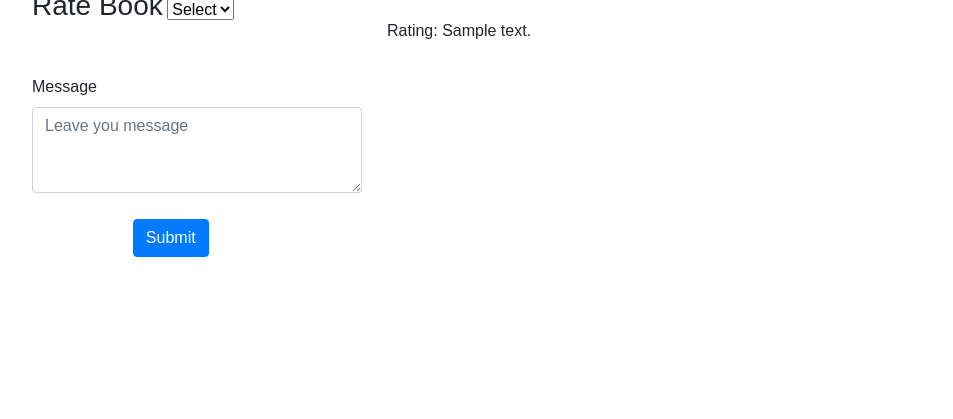
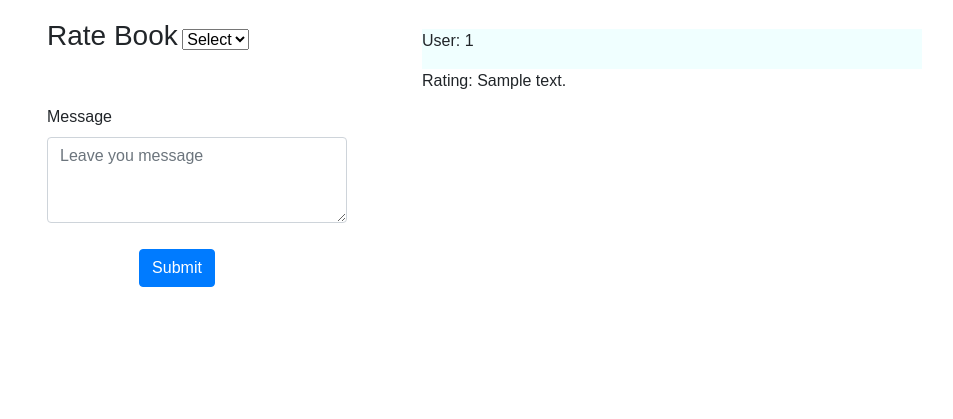
Before and after one commit to rabin-nyaundi/book-app-review, a Flask app: page /000 in a window 1280 px wide. Shown: the part 381-800 px from the top of the page, without its empty margins (158-1111 px from the left). Run offline with Flask 2, Linux system fonts and the light colour scheme; the visitor is signed in with stand-in values (Sample User, id 1); tables that the repository leaves empty hold one stand-in row (values such as "Sample post"); a database or web service that is not in the repository returns one stand-in record (values such as "Sample title"); data that the repository does not hold is empty; some libraries are stand-ins or nearby versions; some web fonts are replaced.

Commit message:
added some css

```diff
--- a/static/style.css
+++ b/static/style.css
@@ -33,3 +33,18 @@ body {
     padding: 20px;
     font-size: 1.2em;
 }
+#review_bk{
+    padding: 30px;
+}
+
+#all_rev{
+    padding: 50px;
+    border: 1 ps solid grey;
+    border-radius: 2px;
+}
+#user{
+    background-color: azure;
+}
+#rating{
+    color: black;
+}
--- a/templates/book.html
+++ b/templates/book.html
@@ -60,7 +60,7 @@
     </div>
 
     <div class="row justify-content-center">
-        <div class="col-md-4">
+        <div class="col-md-4" id="review_bk">
             <form action="{{ url_for('book',isbn = book_info.isbn)}}" method="post">
                 <div class="form-group">
                     <label for="rating"><h3>Rate Book</h3></label>
@@ -84,15 +84,15 @@
                 </div>
             </form>
         </div>
-        <div class="col-md-6">
+        <div class="col-md-6" id="all_rev">
             {% for review in revw %}
-            <div class="row ">
+            <div class="row" id="user">
                 <p>User: {{review.id}}</p>
             </div>
-            <div class="row">
+            <div class="row" id="text">
                 <p>Rating: {{review.review_text}}</p>
             </div>
-            <div class="row ">
+            <div class="row">
                 <!-- {{ user}} -->
             </div>
             {% endfor %}
```
